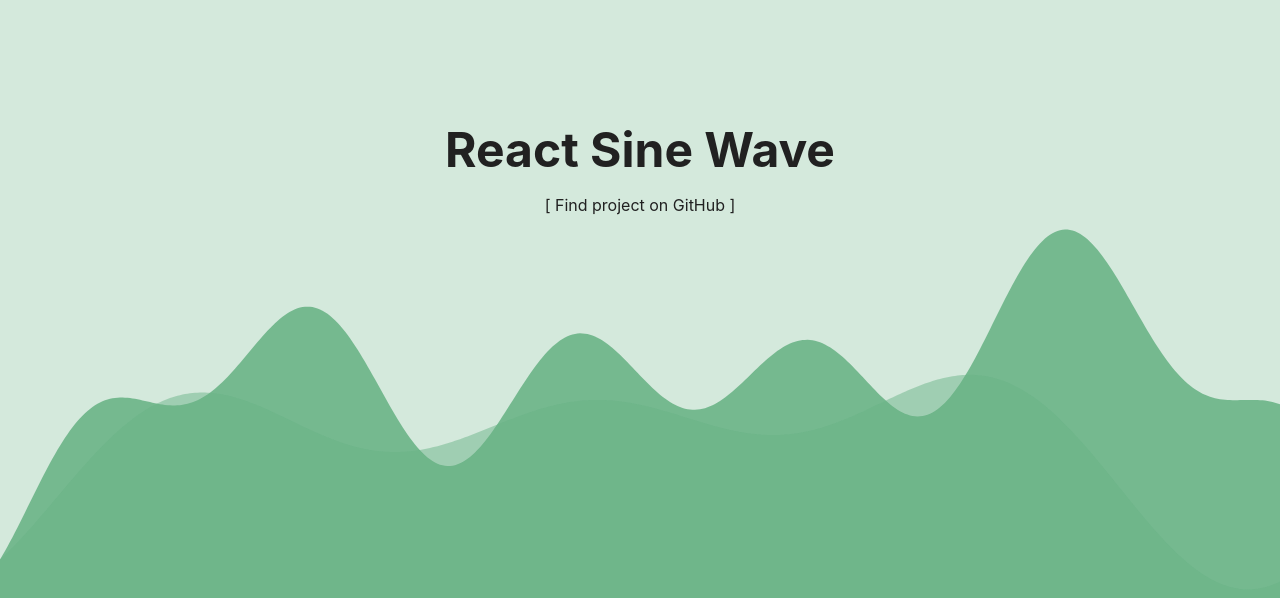
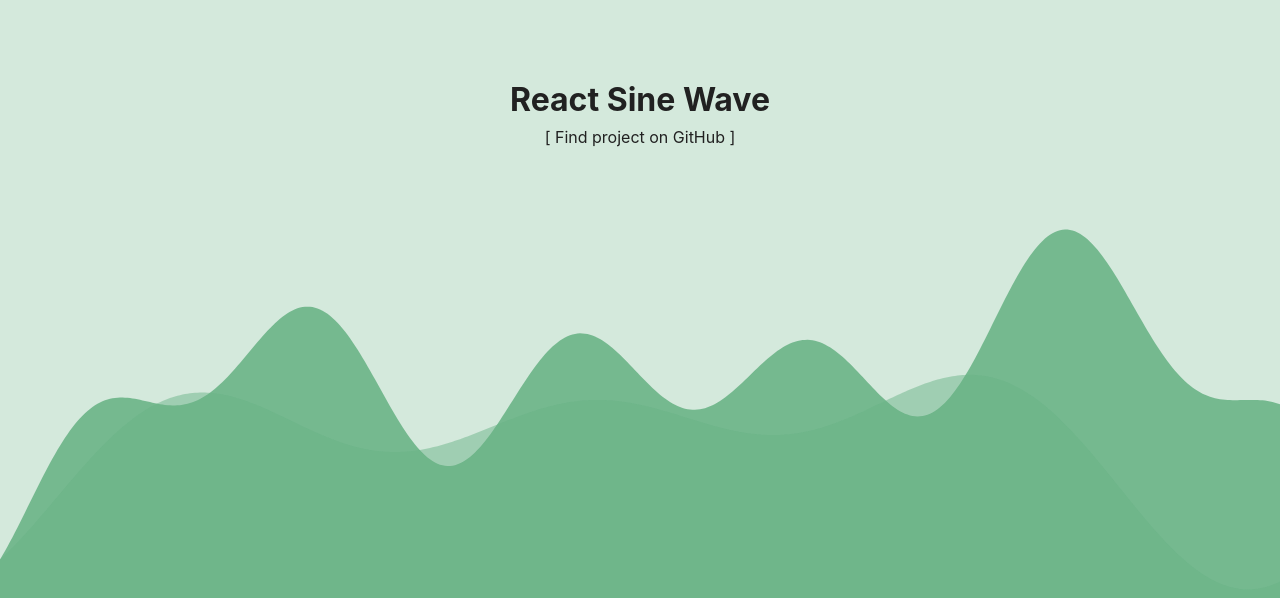
Before and after one commit to ashiishme/react-sine-wave, a React (Create React App) app: page / in a window 1280 px wide. Shown: the top 598 px of the page. Built offline with nearby package versions, Linux system fonts and the light colour scheme.

Commit message:
refactor: update style for title

```diff
--- a/src/index.css
+++ b/src/index.css
@@ -33,7 +33,7 @@ canvas {
 
 .header-info {
   position: absolute;
-  top: 15%;
+  top: 10%;
   left: 50%;
   transform: translateX(-50%);
   text-align: center;
@@ -41,12 +41,12 @@ canvas {
 }
 
 .app-title {
-  font-size: 3rem;
+  font-size: 2rem;
   color: #212121;
 }
 
 .project-source {
-  margin-top: 1rem;
+  margin-top: 0.5rem;
 }
 
 .project-source a {
```
